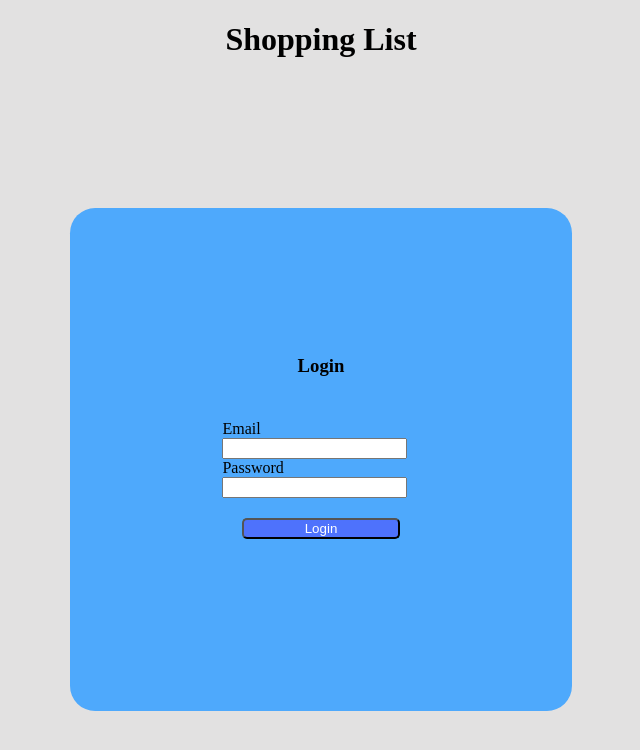
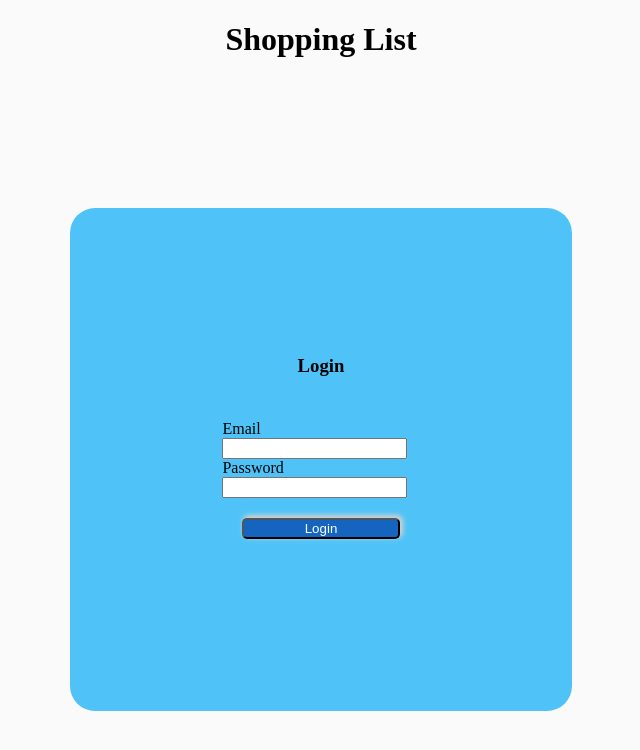
Before and after one commit to johnwdunn20/grocery-list, a React app: page /login in a window 1280 px wide. Shown: the top 750 px of the page, without its empty margins (319-959 px from the left). Built offline with nearby package versions, Linux system fonts and the light colour scheme.

Commit message:
Final CSS changes

```diff
--- a/client/src/components/HomePage.jsx
+++ b/client/src/components/HomePage.jsx
@@ -77,7 +77,8 @@ const HomePage = () => {
     // immediately remove elem (if there's a db error, will reappear on page refresh)
     // need to refresh page in case you deleted an entire aisle
 
-    e.target.parentElement.parentElement.remove()
+    // commenting this out as it *sometimes* errors
+    // e.target.parentElement.parentElement.remove()
     console.log('Sending request to delete: ', id);
     fetch(`/api/deleteItem/${id}`, {
       method: 'DELETE'
--- a/client/src/styles.scss
+++ b/client/src/styles.scss
@@ -1,7 +1,13 @@
-$background: rgb(226, 225, 225);
-$standardBlue: #4EE0FC;
-$primaryBlue: #4E72FC;
-$secondaryBlue: #4EA9FC;
+$background: #FAFAFA;
+$secondaryBackgroud: #F5F5F5;
+$primaryBlue: #1565C0;
+$secondaryBlue: #4FC3F7;
+$tertiaryBlue: #B3E5FC;
+$accentColor: #FF6B6B;
+$primaryTextColor: #263238;
+$secondaryTextColor: #757575;
+$primaryButtonHoverColor: rgb(3, 118, 249);
+$secondaryButtonHoverColor: #39b7f1;
 
 body {
   background-color: $background;
@@ -16,6 +22,7 @@ body {
   justify-content: space-between;
   max-height: 100px;
   margin-top: 0;
+  color: $primaryBlue;
 
   // set sizing
   #profile,
@@ -61,6 +68,9 @@ main {
     background-color: $primaryBlue;
     border-radius: 5px;
   }
+  #save-item-button:hover {
+    background-color: $primaryButtonHoverColor;
+  }
 }
 
 // shopping list
@@ -77,6 +87,8 @@ main {
     border-radius: 5px;
     height: 30px;
     width: auto;
+    box-shadow: 2px -2px 5px 1px lightgray;
+
   }
 
 }
@@ -101,6 +113,7 @@ main {
     // title of each aisle
     .aisle-title {
       margin: 5%;
+      color: $primaryBlue;
     }
   }
 }
@@ -117,12 +130,20 @@ main {
     align-items: center;
     width: 100%;
     border-bottom: 1px solid black;
+    color: $primaryTextColor;
 
     // checkbox
-    input {
+    input[type=checkbox] {
       height: 30px;
       width: 30px;
+      background-color: $secondaryBlue;
+      // accent-color: $secondaryBlue;
+      color: white;
+      border-radius: 5px;
+      padding: 0;
+      box-shadow: 2px -2px 5px 1px lightgray;
     }
+
 
     // Clear item
     button {
@@ -132,6 +153,12 @@ main {
       color: white;
       background-color: $secondaryBlue;
       border-radius: 5px;
+      padding: 0;
+      box-shadow: 2px -2px 5px 1px lightgray;
+    }
+
+    button:hover {
+      background-color: $secondaryButtonHoverColor;
     }
   }
 }
@@ -144,7 +171,7 @@ main {
   position: fixed;
   z-index: 1;
   border: 1px solid black;
-  background-color: rgb(248, 246, 246);
+  background-color: $secondaryBackgroud;
   // transform: translateX(0%);
   // transition: transform 3.5s ease;
 
@@ -154,7 +181,9 @@ main {
   h1 {
     margin: 2px;
     font-size: 2.5rem;
+    color: $primaryBlue;
   }
+
   button {
     align-self: flex-end;
     height: 70px;
@@ -171,6 +200,7 @@ main {
     }
   }
 }
+
 // sidebar when it's closed
 .sidebar-closed {
   display: none;
@@ -188,7 +218,7 @@ main {
   width: 30%;
   height: 10%;
   border: 1px solid black;
-  background-color: rgb(248, 246, 246);
+  background-color: $secondaryBackgroud;
 
   display: flex;
   flex-direction: column;
@@ -238,5 +268,9 @@ main {
     color: white;
     background-color: $primaryBlue;
     border-radius: 5px;
+    box-shadow: 2px -2px 5px 1px lightgray;
+  }
+  #submit-button:hover {
+    background-color: $primaryButtonHoverColor;
   }
 }
```
